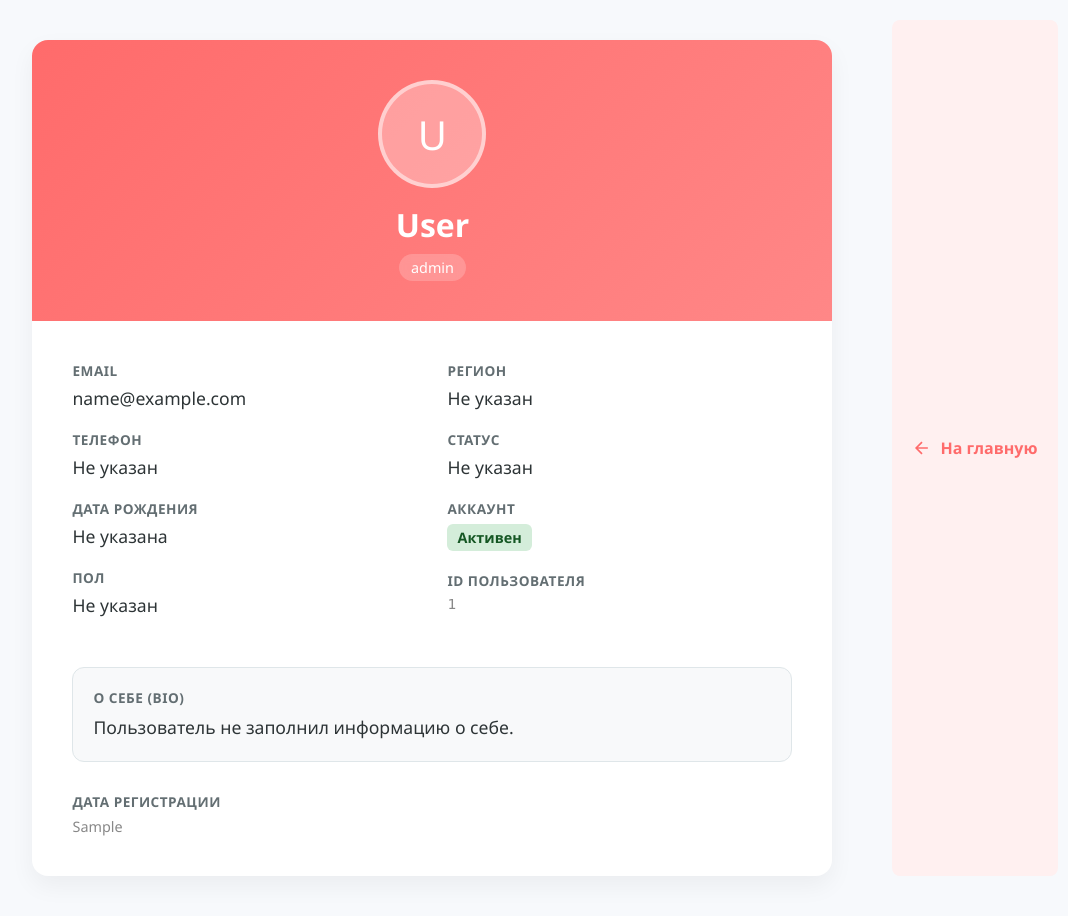
After one commit to SHAMBALENOK/Papaya, a Flask app: page /user/1 in a window 1280 px wide. The commit adds this page. Shown: the whole page, without its empty margins (85-1153 px from the left). Run offline with Flask 3, Linux system fonts and the light colour scheme; a user stored in the database is signed in; tables that the repository leaves empty hold one stand-in row (values such as "Sample post").

Commit message:
v0.4.2.7
account page

```diff
--- a/main.py
+++ b/main.py
@@ -62,6 +62,12 @@ def register():
         email = data.get('email', 'null').strip()
         password = data.get('password', 'null')
         fullname = data.get('fullName', 'null').strip()
+        gender = data.get('gender', 'null')
+        bday = data.get('bday', 'null')
+        bio = data.get('bio', 'null')
+        phone = data.get('phone', 'null')
+        region = data.get('region', 'null')
+        status = data.get('status', 'null')
         check_fullname = re_check.is_valid_fullname(fullname)
         check_password = re_check.is_valid_password(password)
         if not re_check.is_valid_email(email):
@@ -88,7 +94,13 @@ def register():
             'email': email,
             'fullname': fullname,
             'password': password,
-            'role': 'USER'
+            'role': 'USER',
+            'gender': gender,
+            'bday': bday,
+            'bio': bio,
+            'phone': phone,
+            'region': region,
+            'status': status,
 
         })
 
@@ -189,9 +201,7 @@ def main():
 @app.route('/event/<event_id>', methods=['GET'])
 @login_required
 def event_details(event_id):
-
     event = db.find_event_by_id(event_id)
-
     if not event:
         logger.error(f"Произошла ошибка при воспроизведении события", exc_info=True)
         return jsonify({
@@ -201,6 +211,18 @@ def event_details(event_id):
 
     return render_template('event_detail.html', event=event)
 
+@app.route('/user/<user_id>', methods=['GET'])
+@login_required
+def user_details(user_id):
+    user = db.find_user_by_id(user_id)
+    if not user:
+        logger.error(f"Произошла ошибка при воспроизведении информации о пользователе", exc_info=True)
+        return jsonify({
+            "status": "page_not_found",
+            "hint": "страница не найдена"
+        }), 404
+    return render_template('user_detail.html', user=user)
+
 
 if __name__ == '__main__':
   app.run(debug=True)
--- /dev/null
+++ b/templates/user_detail.html
@@ -0,0 +1,247 @@
+<!DOCTYPE html>
+<html lang="ru">
+<head>
+    <meta charset="UTF-8">
+    <meta name="viewport" content="width=device-width, initial-scale=1.0">
+    <title>Профиль {{ user.fullname }} - Papaya</title>
+    <style>
+        :root {
+            --primary-color: #ff6b6b;
+            --bg-color: #f7f9fc;
+            --card-bg: #ffffff;
+            --text-color: #2d3436;
+            --text-muted: #636e72;
+            --border-color: #dfe6e9;
+        }
+
+        body {
+            font-family: 'Segoe UI', Tahoma, Geneva, Verdana, sans-serif;
+            background-color: var(--bg-color);
+            color: var(--text-color);
+            margin: 0;
+            padding: 0;
+            display: flex;
+            justify-content: center;
+            min-height: 100vh;
+        }
+
+        .container {
+            width: 100%;
+            max-width: 800px;
+            margin: 40px 20px;
+            background: var(--card-bg);
+            border-radius: 16px;
+            box-shadow: 0 10px 25px rgba(0,0,0,0.05);
+            overflow: hidden;
+        }
+
+        /* Header Profile Section */
+        .profile-header {
+            background: linear-gradient(135deg, #ff6b6b 0%, #ff8787 100%);
+            padding: 40px;
+            color: white;
+            text-align: center;
+            position: relative;
+        }
+
+        .avatar-placeholder {
+            width: 100px;
+            height: 100px;
+            background: rgba(255,255,255,0.3);
+            border-radius: 50%;
+            display: flex;
+            align-items: center;
+            justify-content: center;
+            margin: 0 auto 15px;
+            font-size: 2.5rem;
+            border: 4px solid rgba(255,255,255,0.5);
+        }
+
+        .profile-name {
+            font-size: 2rem;
+            margin: 0;
+            font-weight: 700;
+        }
+
+        .profile-role {
+            display: inline-block;
+            background: rgba(255,255,255,0.2);
+            padding: 4px 12px;
+            border-radius: 20px;
+            font-size: 0.9rem;
+            margin-top: 8px;
+            backdrop-filter: blur(5px);
+        }
+
+        /* Content Grid */
+        .profile-content {
+            padding: 40px;
+            display: grid;
+            grid-template-columns: 1fr 1fr;
+            gap: 30px;
+        }
+
+        @media (max-width: 600px) {
+            .profile-content {
+                grid-template-columns: 1fr;
+            }
+        }
+
+        .info-group {
+            margin-bottom: 20px;
+        }
+
+        .info-label {
+            display: block;
+            font-size: 0.85rem;
+            text-transform: uppercase;
+            letter-spacing: 0.5px;
+            color: var(--text-muted);
+            margin-bottom: 6px;
+            font-weight: 600;
+        }
+
+        .info-value {
+            font-size: 1.1rem;
+            color: var(--text-color);
+            font-weight: 500;
+            word-break: break-word;
+        }
+
+        .full-width {
+            grid-column: 1 / -1;
+        }
+
+        .bio-section {
+            background: #f8f9fa;
+            padding: 20px;
+            border-radius: 12px;
+            border: 1px solid var(--border-color);
+        }
+
+        .back-btn {
+            display: inline-flex;
+            align-items: center;
+            text-decoration: none;
+            color: var(--primary-color);
+            font-weight: 600;
+            padding: 10px 20px;
+            background: #fff0f0;
+            border-radius: 8px;
+            margin: 20px 40px 40px;
+            transition: all 0.2s;
+        }
+
+        .back-btn:hover {
+            background: #ffe0e0;
+            transform: translateX(-5px);
+        }
+
+        .back-btn svg {
+            margin-right: 8px;
+        }
+
+        .status-badge {
+            display: inline-block;
+            padding: 4px 10px;
+            border-radius: 6px;
+            font-size: 0.9rem;
+            font-weight: 600;
+        }
+        .status-active { background: #d4edda; color: #155724; }
+        .status-inactive { background: #f8d7da; color: #721c24; }
+
+    </style>
+</head>
+<body>
+
+    <div class="container">
+        <div class="profile-header">
+            <div class="avatar-placeholder">
+                {{ user.fullname[0] | upper }}
+            </div>
+            <h1 class="profile-name">{{ user.fullname }}</h1>
+            <span class="profile-role">{{ user.role }}</span>
+        </div>
+
+        <div class="profile-content">
+            <!-- Column 1 -->
+            <div>
+                <div class="info-group">
+                    <span class="info-label">Email</span>
+                    <div class="info-value">{{ user.email }}</div>
+                </div>
+
+                <div class="info-group">
+                    <span class="info-label">Телефон</span>
+                    <div class="info-value">{{ user.phone if user.phone else 'Не указан' }}</div>
+                </div>
+
+                <div class="info-group">
+                    <span class="info-label">Дата рождения</span>
+                    <div class="info-value">{{ user.bday if user.bday else 'Не указана' }}</div>
+                </div>
+
+                <div class="info-group">
+                    <span class="info-label">Пол</span>
+                    <div class="info-value">
+                        {% if user.gender == 'male' %}Мужской
+                        {% elif user.gender == 'female' %}Женский
+                        {% else %}{{ user.gender if user.gender else 'Не указан' }}{% endif %}
+                    </div>
+                </div>
+            </div>
+
+            <!-- Column 2 -->
+            <div>
+                <div class="info-group">
+                    <span class="info-label">Регион</span>
+                    <div class="info-value">{{ user.region if user.region else 'Не указан' }}</div>
+                </div>
+
+                <div class="info-group">
+                    <span class="info-label">Статус</span>
+                    <div class="info-value">{{ user.status if user.status else 'Не указан' }}</div>
+                </div>
+
+                <div class="info-group">
+                    <span class="info-label">Аккаунт</span>
+                    <div class="info-value">
+                        <span class="status-badge {% if user.isActive %}status-active{% else %}status-inactive{% endif %}">
+                            {% if user.isActive %}Активен{% else %}Заблокирован{% endif %}
+                        </span>
+                    </div>
+                </div>
+
+                <div class="info-group">
+                    <span class="info-label">ID Пользователя</span>
+                    <div class="info-value" style="font-family: monospace; font-size: 0.9rem; color: #888;">{{ user.id }}</div>
+                </div>
+            </div>
+
+            <!-- Full Width Bio -->
+            <div class="full-width bio-section">
+                <span class="info-label">О себе (Bio)</span>
+                <div class="info-value" style="line-height: 1.6;">
+                    {{ user.bio if user.bio else 'Пользователь не заполнил информацию о себе.' }}
+                </div>
+            </div>
+
+            <div class="full-width">
+                 <span class="info-label">Дата регистрации</span>
+                 <div class="info-value" style="font-size: 0.9rem; color: #888;">
+                    {{ user.createdAt if user.createdAt else 'Неизвестно' }}
+                 </div>
+            </div>
+        </div>
+    </div>
+
+    <a href="{{ url_for('main') }}" class="back-btn">
+        <svg width="20" height="20" fill="none" stroke="currentColor" stroke-width="2" viewBox="0 0 24 24">
+            <path d="M19 12H5m7 7l-7-7 7-7"></path>
+        </svg>
+        На главную
+    </a>
+
+</body>
+</html>
```
Also changed, not shown: database.py (added, +195 -0 lines), templates/main.html (+81 -60 lines).
